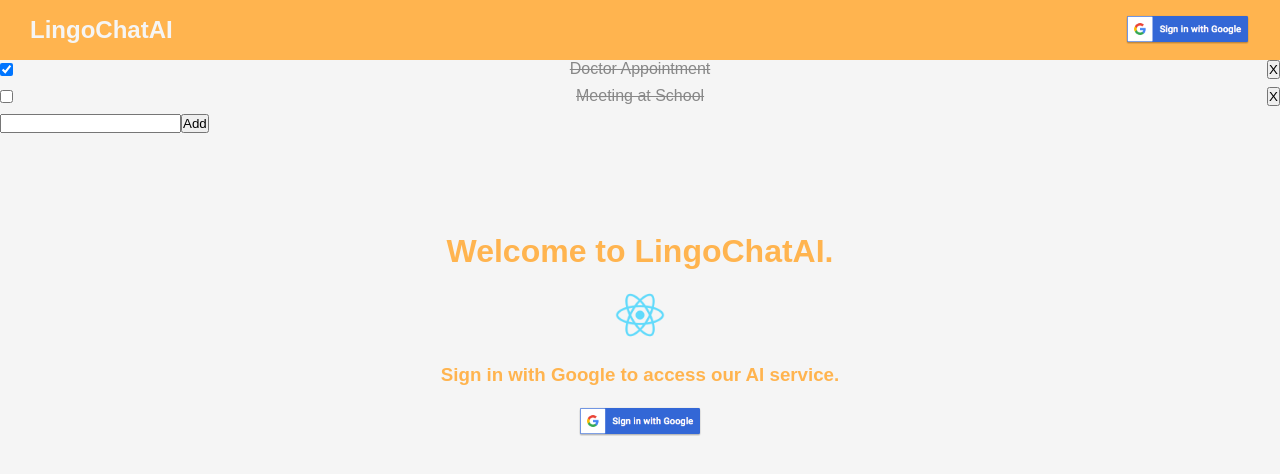
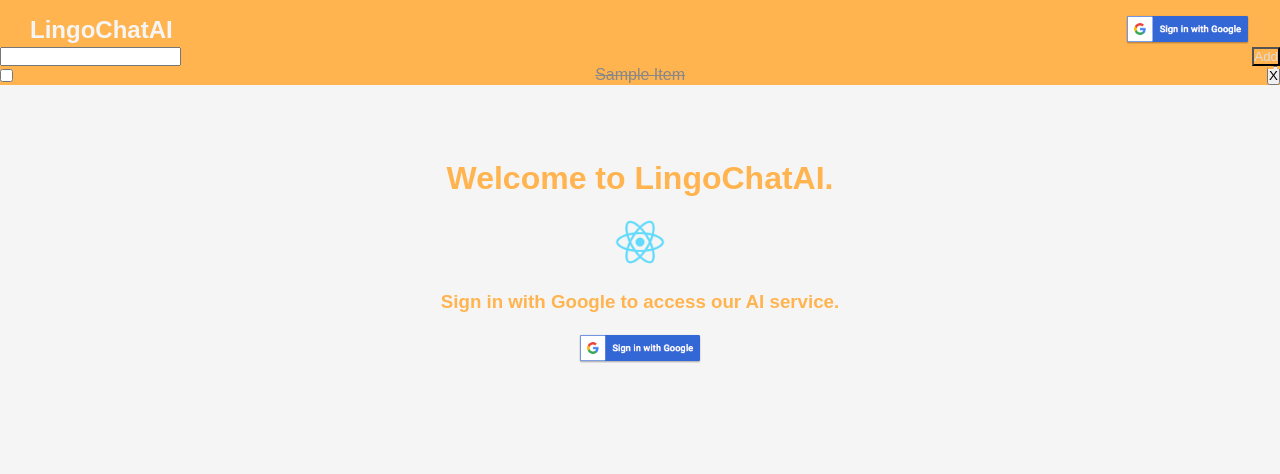
Before and after one commit to pyang26/chat-website, a React (Create React App) app: page / in a window 1280 px wide. Shown: the top 474 px of the page. Built offline with nearby package versions, Linux system fonts and the light colour scheme; no server answers.

Commit message:
minor css adjustments

```diff
--- a/src/App.css
+++ b/src/App.css
@@ -164,9 +164,35 @@
 .todo-item {
   display: flex;
   justify-content: space-between;
-  margin-bottom: 8px;
+  margin-bottom: -30px;
+  align-items: center;
+  background-color: #FFB44F;
+  color: #f5f5f5;
+  width: 100%;
+  z-index: 1;
  }
  .todo-item p {
   color: #888;
   text-decoration: line-through;
+
  }
+.todo-list{
+  display: flex;
+  justify-content: space-between;
+  margin-bottom: 8px;
+  align-items: center;
+  background-color: #FFB44F;
+  color: #f5f5f5;
+  position: fixed;
+  width: 100%;
+  z-index: 1;
+}
+.tasktext {
+  color:#000000;
+}
+.todo-button{
+  background-color: #FFB44F;
+  outline-color: #FFB44F;
+  outline-style: dashed;
+  color:#ddd
+}
--- a/src/components/TodoList.js
+++ b/src/components/TodoList.js
@@ -4,14 +4,9 @@
     const [tasks, setTasks] = useState([
     {
     id: 1,
-    text: 'Doctor Appointment',
-    completed: true
+    text: 'Sample Item',
+    completed: false
     },
-    {
-    id: 2,
-    text: 'Meeting at School',
-    completed: false
-    }
     ]);
 
     const [text, setText] = useState('');
@@ -46,11 +41,13 @@
     toggleCompleted={toggleCompleted}
     />
     ))}
+    <div className="todo-list">
    <input
     value={text}
     onChange={e => setText(e.target.value)}
     />
-   <button onClick={() => addTask(text)}>Add</button>
+   <button className = "todo-button" onClick={() => addTask(text)}>Add</button>
+   </div>
     </div>
     );
    }
```
